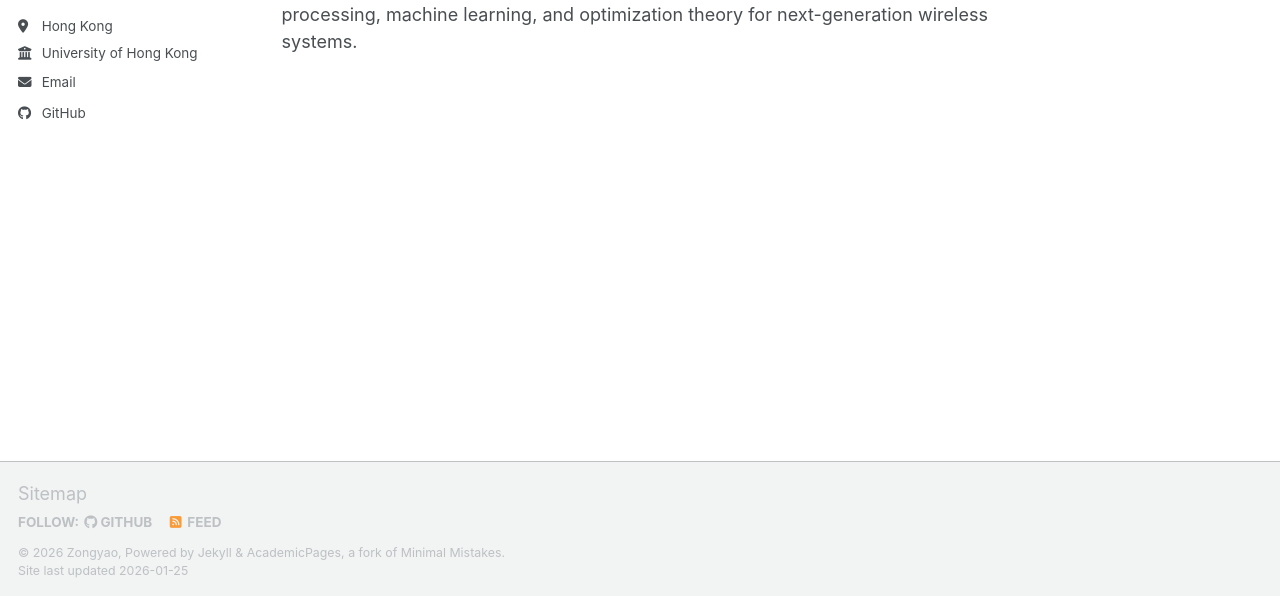
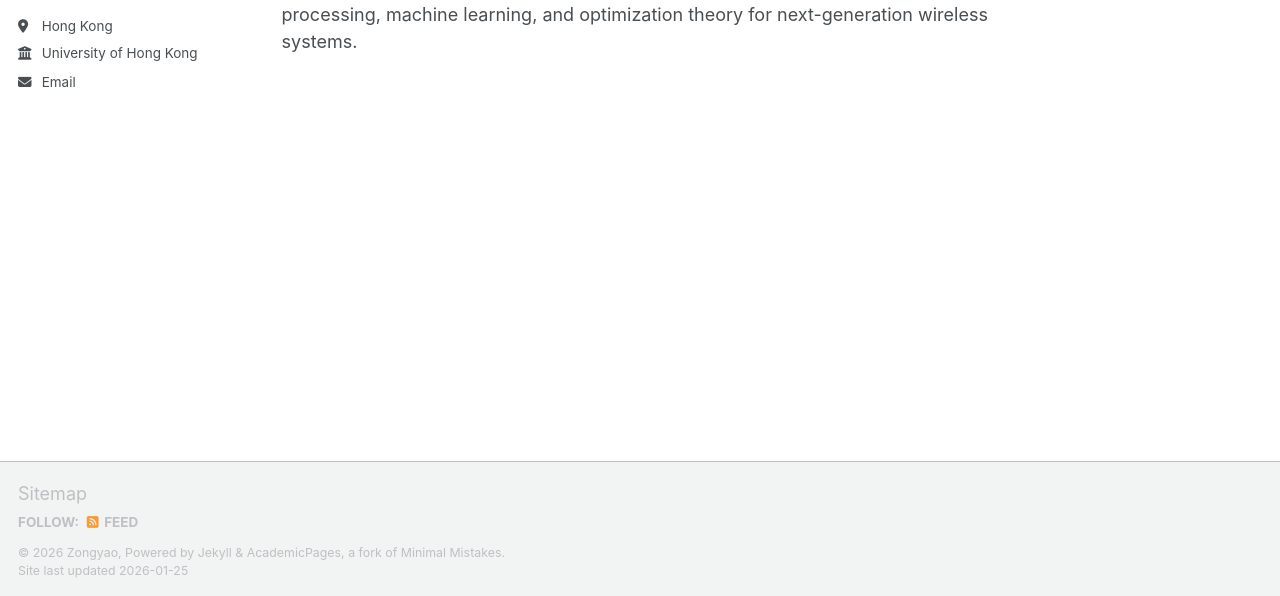
Before and after one commit to ZongyaoZhao/ZongyaoZhao.github.io, a Jekyll site: the page built from _pages/about.md, in a window 1280 px wide. Shown: the part 301-897 px from the top of the page. Built offline with Jekyll 4.4.1, drawn with Linux system fonts in a browser that asks for light colours; a script bundle is joined from its source files by our own code; library files that are not in the unit come from our copies.

Commit message:
Update _config.yml

```diff
--- a/_config.yml
+++ b/_config.yml
@@ -23,7 +23,7 @@ repository               : "https://github.com/ZongyaoZhao/ZongyaoZhao.github.io
 #               Additional customization can be done by editing /_includes/author-profile.html
 author:
   # Biographic information
-  avatar           : "images/EDB.png"
+  avatar           : "EDB.png"
   name             : "Zongyao Zhao"
   pronouns         : # example: "she/her"
   bio              : "Short biography"
@@ -51,7 +51,7 @@ author:
   bitbucket        : # Username - Update with your username on the site
   codepen          : # Username
   dribbble         : # Username
-  github           : "academicpages"
+  #github           : "academicpages"
   kaggle           : # Username
   stackoverflow    : # User number or user number and name (i.e., use "1" or "1/jeff-atwood")
 
```
